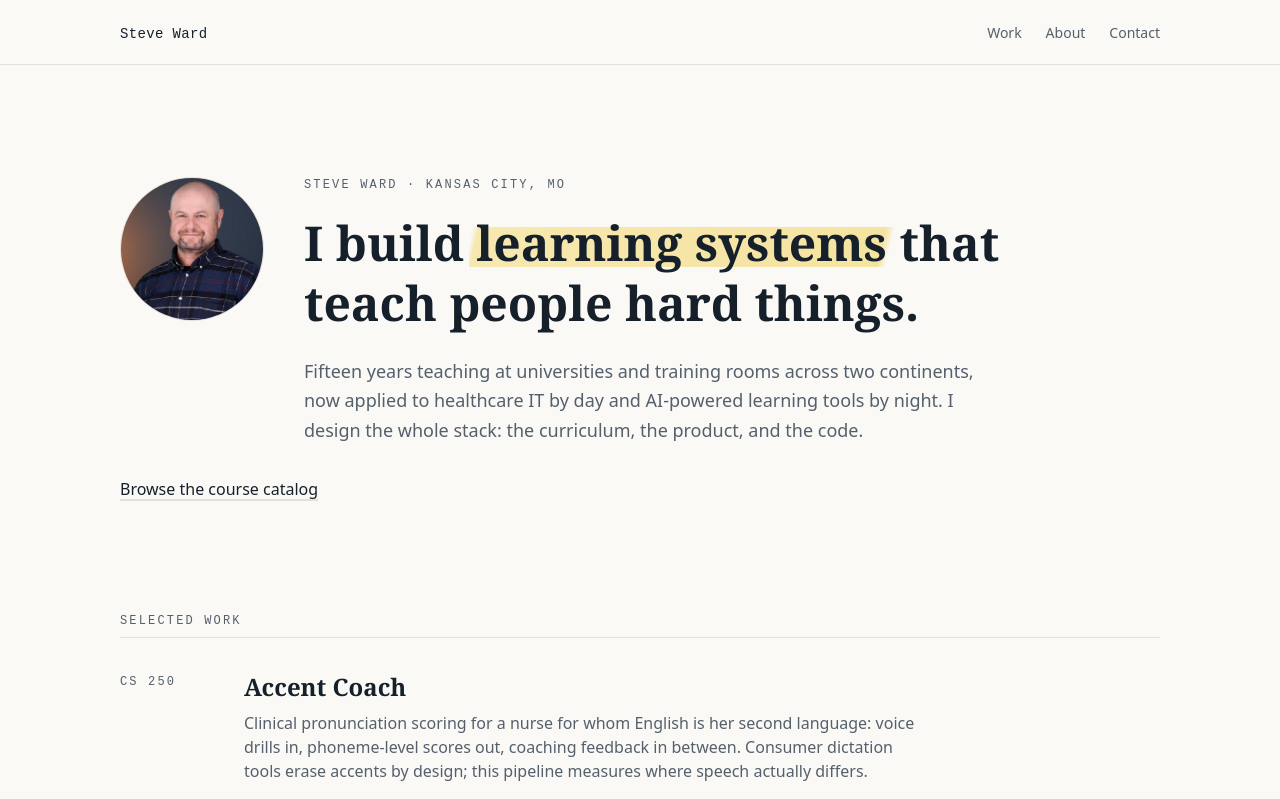
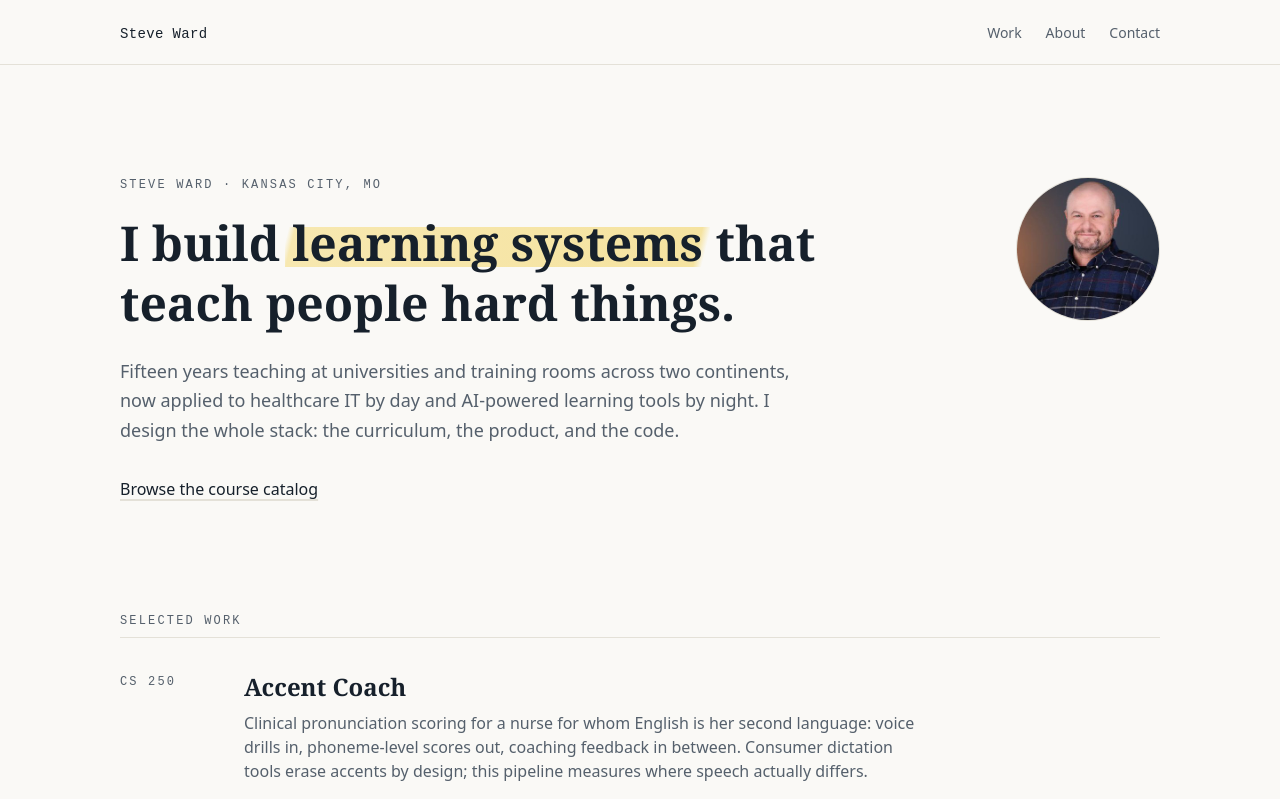
Before and after one commit to NY0E/stevendward, a Next.js app: page / in a window 1280 px wide. Shown: the top 799 px of the page. Built offline with nearby package versions, Linux system fonts and the light colour scheme; a web font is replaced by a local one.

Commit message:
Hero: photo to the right of heading

```diff
--- a/app/page.tsx
+++ b/app/page.tsx
@@ -17,16 +17,7 @@ export default function HomePage() {
     <div className="mx-auto max-w-site px-6">
       {/* Hero */}
       <section className="py-20 sm:py-28">
-        <div className="grid gap-8 sm:grid-cols-[9rem_1fr] sm:gap-10">
-          {/* eslint-disable-next-line @next/next/no-img-element */}
-          <img
-            src="/steve.jpg"
-            alt="Steve Ward"
-            width={144}
-            height={144}
-            className="h-36 w-36 rounded-full border border-rule object-cover"
-            style={{ objectPosition: "center 25%" }}
-          />
+        <div className="grid gap-8 sm:grid-cols-[1fr_9rem] sm:gap-10">
           <div>
             <p className="eyebrow">Steve Ward · Kansas City, MO</p>
             <h1 className="mt-5 max-w-3xl font-display text-4xl font-semibold leading-tight sm:text-5xl sm:leading-tight">
@@ -40,6 +31,15 @@ export default function HomePage() {
               the curriculum, the product, and the code.
             </p>
           </div>
+          {/* eslint-disable-next-line @next/next/no-img-element */}
+          <img
+            src="/steve.jpg"
+            alt="Steve Ward"
+            width={144}
+            height={144}
+            className="order-first h-36 w-36 justify-self-start rounded-full border border-rule object-cover sm:order-none sm:justify-self-end"
+            style={{ objectPosition: "center 25%" }}
+          />
         </div>
         <div className="mt-8">
           <Link href="/work" className="link-underline font-medium">
```
